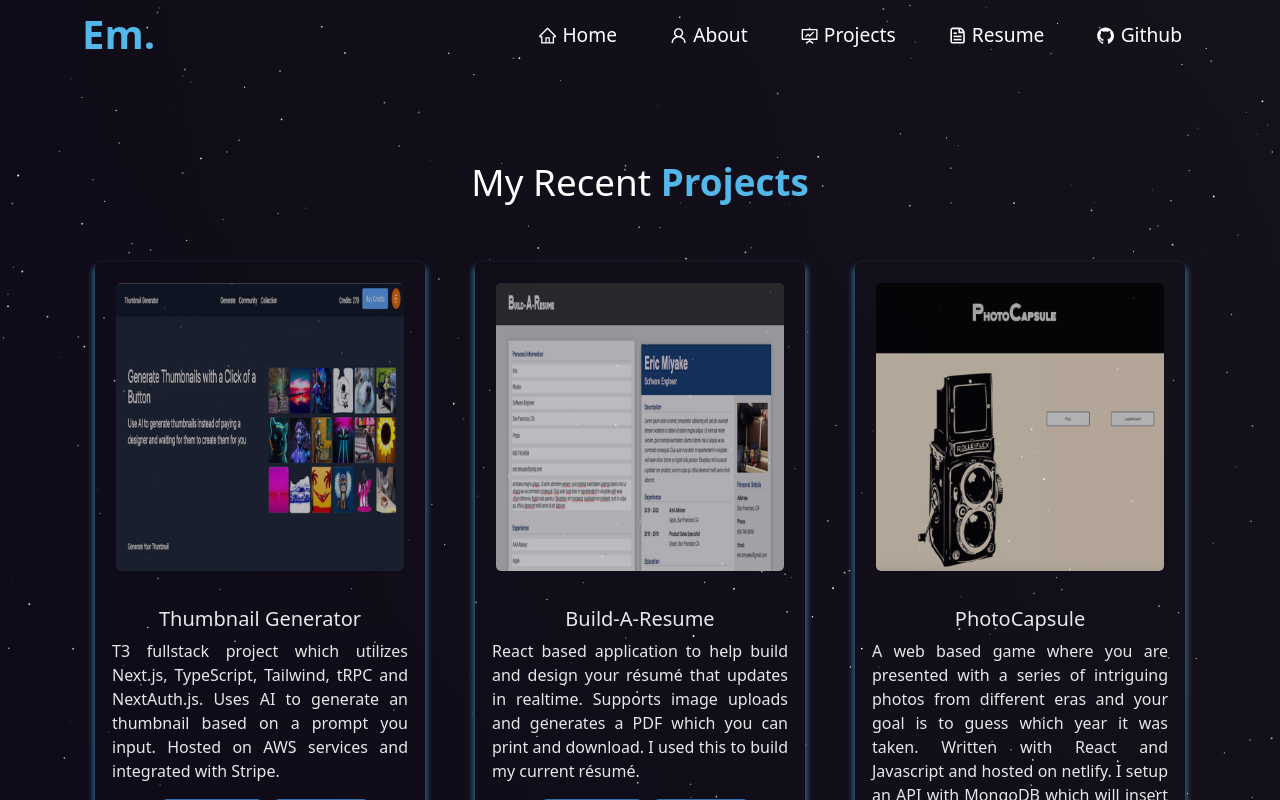
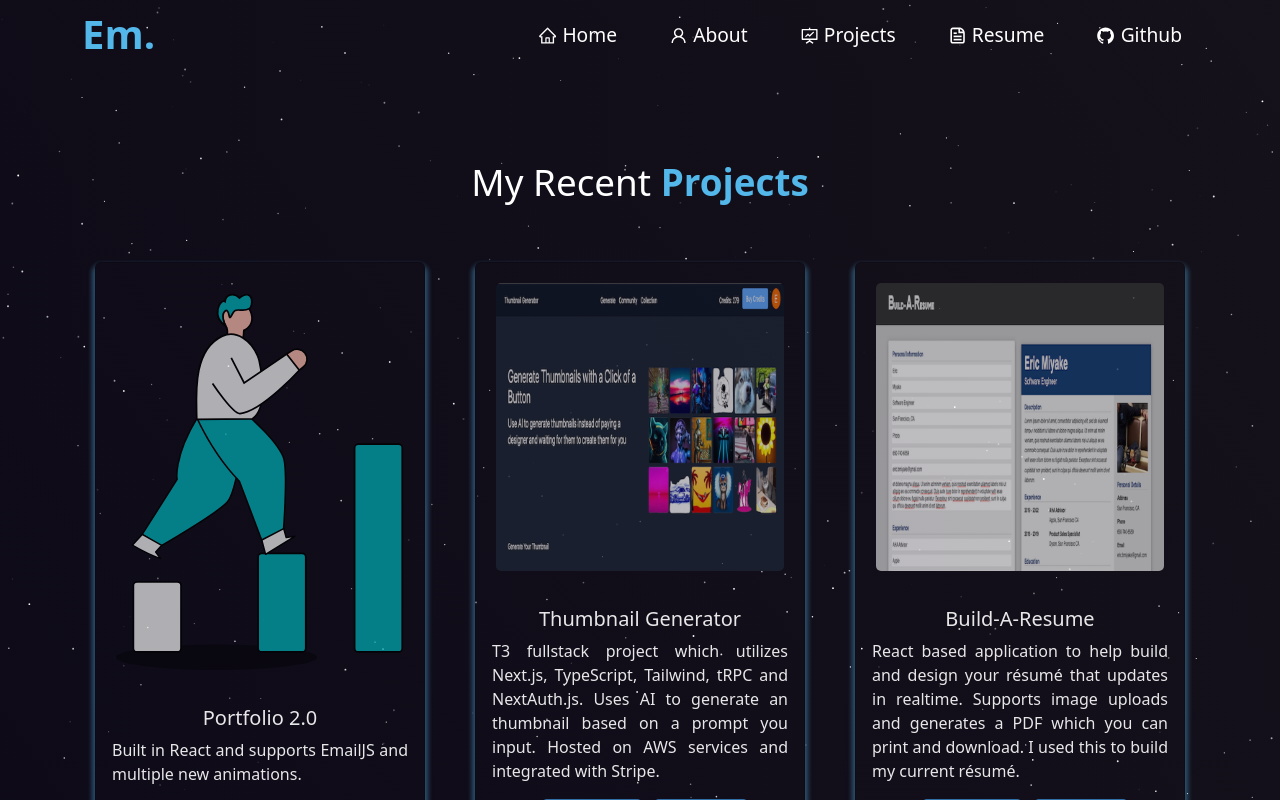
Before and after one commit to ArekBM/Portfolio, a React (Vite) app: page /project in a window 1280 px wide. Shown: the top 800 px of the page. Built offline with nearby package versions, Linux system fonts and the light colour scheme.

Commit message:
added new project

```diff
--- a/src/components/Projects.jsx
+++ b/src/components/Projects.jsx
@@ -7,6 +7,7 @@ import PhotoCapsule from '../assets/PhotoCapsule.png';
 import KitchenSink from '../assets/KitchenSink.jpg'
 import folder from '../assets/folder.png';
 import thumbnail from '../assets/thumbnail.png';
+import portfolio2 from '../assets/contact-illustration.svg'
 
 export default function Projects() {
     return(
@@ -17,6 +18,15 @@ export default function Projects() {
                     My Recent <strong className='purple'>Projects </strong>
                 </h1>
                 <Row style={{ justifyContent: 'center', paddingBottom: '10px' }}>
+                <Col md={4} className='project-card'>
+                        <ProjectCard
+                            imgPath={portfolio2}
+                            title='Portfolio 2.0'
+                            description='Built in React and supports EmailJS and multiple new animations.'
+                            ghLink='https://github.com/ArekBM/Portfolio-2.0'
+                            demoLink='https://playful-marigold-f29c28.netlify.app/'
+                        />
+                    </Col>
                     <Col md={4} className='project-card'>
                         <ProjectCard
                             imgPath={thumbnail}
```
Also changed, not shown: src/assets/contact-illustration.svg (added).
